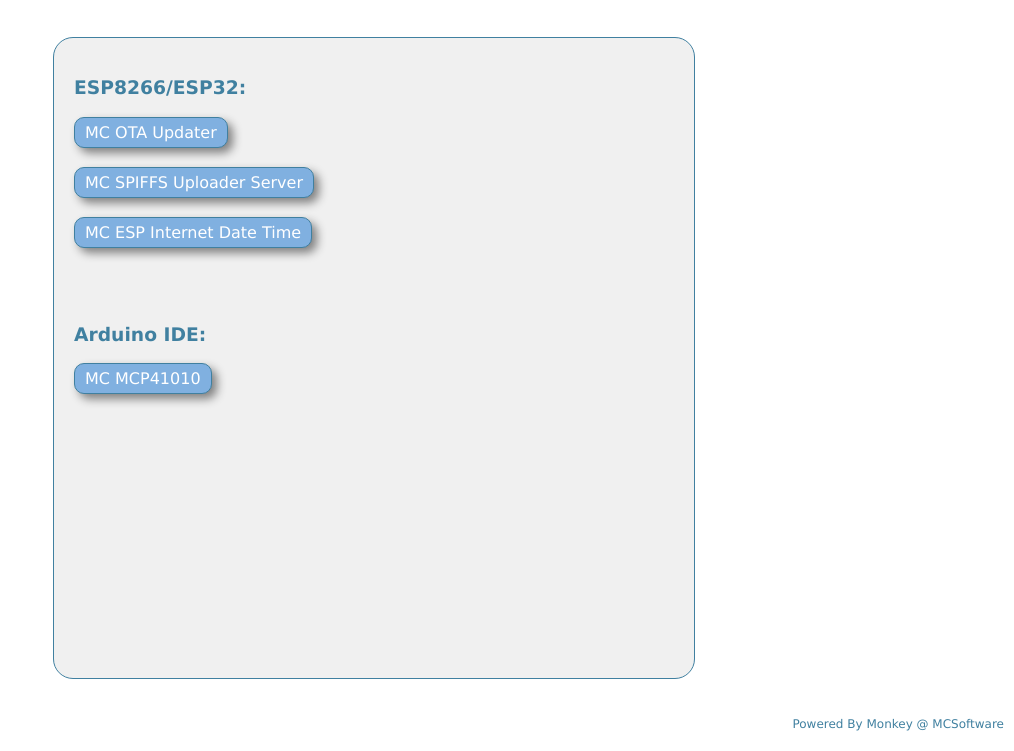
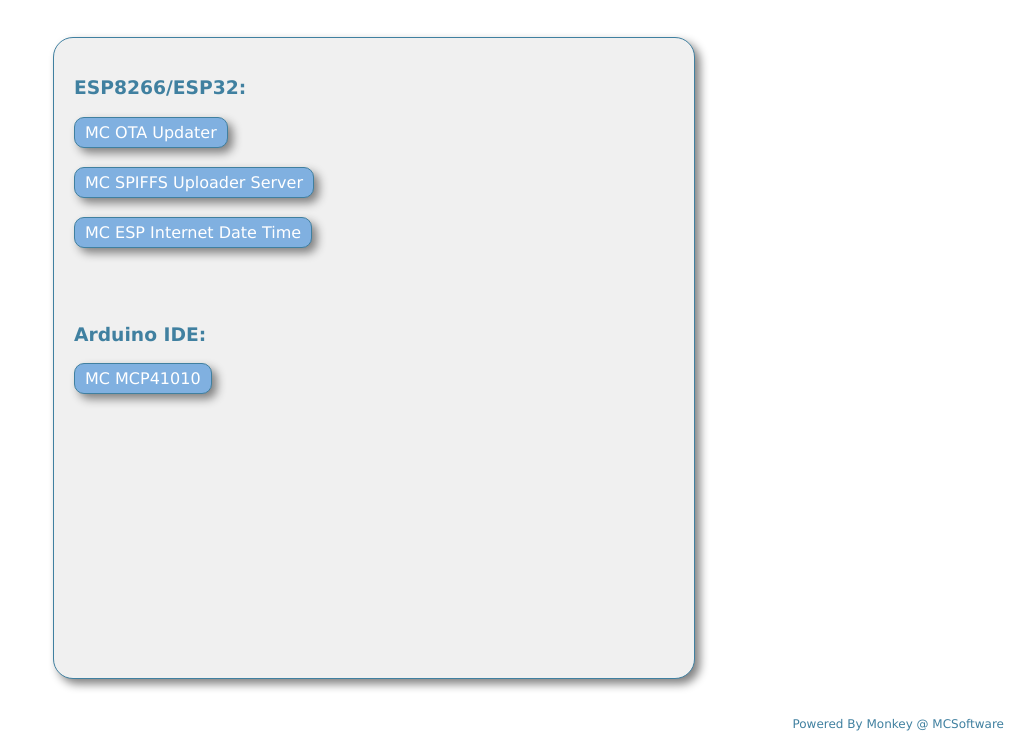
Before and after one commit to calfizzi/calfizzi.github.io, a plain HTML site: page index.html in a window 1280 px wide. Shown: the part 49-800 px from the top of the page, without its empty margins (266-1280 px from the left). Drawn offline with Linux system fonts and the light colour scheme.

Commit message:
Update index.html

```diff
--- a/index.html
+++ b/index.html
@@ -24,6 +24,8 @@
     background-color: #F0F0F0;
     text-align: left;
     padding:20px;
+    box-shadow: grey 5px 5px 10px;
+
   }
   </style>
 </head>
```
